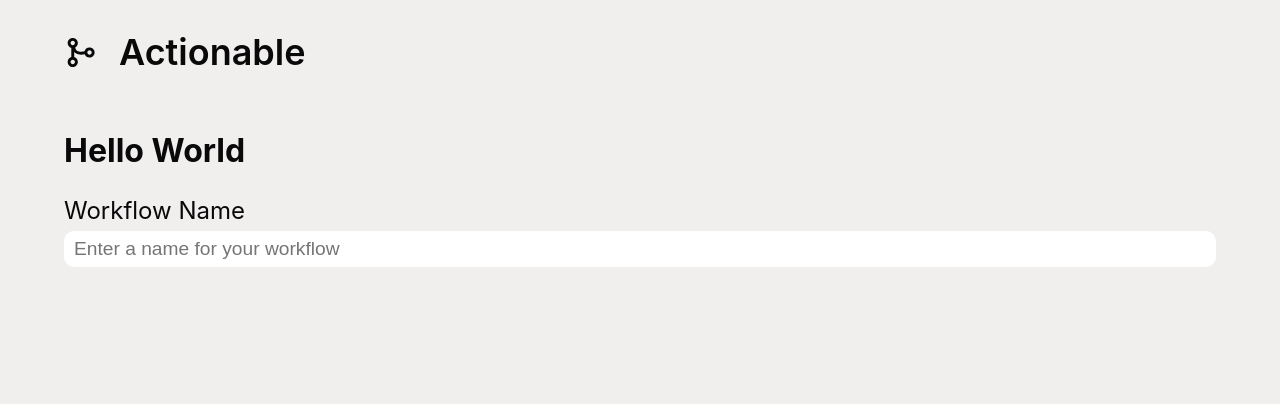
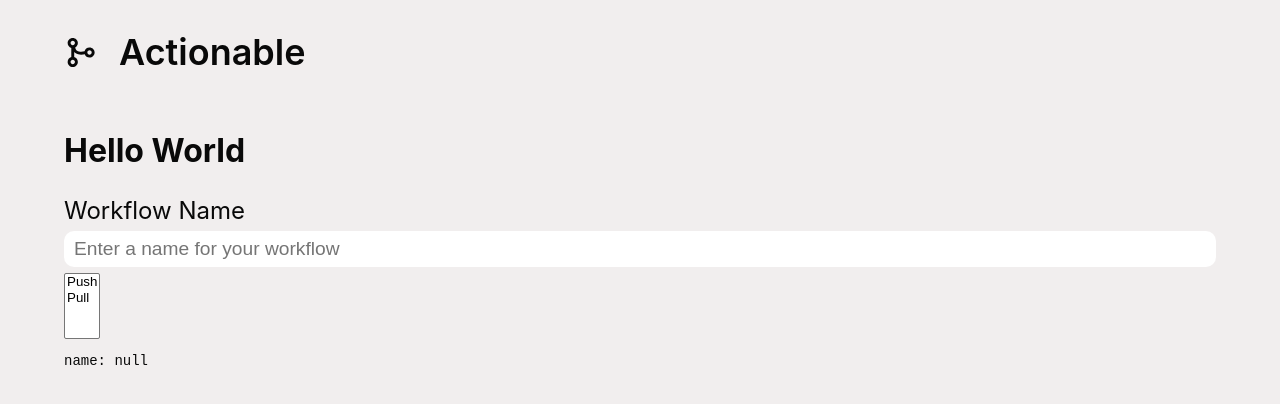
Before and after one commit to maybemaby/actionable, a Next.js app: page / in a window 1280 px wide. Shown: the top 404 px of the page. Built offline with nearby package versions, Linux system fonts and the light colour scheme.

Commit message:
Init component to parse and render yaml

```diff
--- /dev/null
+++ b/components/OnField/OnField.tsx
@@ -0,0 +1,35 @@
+import { TriggerEvent } from "@lib/types";
+import { useWorkflowStore } from "@stores/workflow/WorkflowStore";
+import { useEffect } from "react";
+import { ChangeEvent, useState } from "react";
+
+export const OnField = () => {
+  const store = useWorkflowStore();
+  const [selected, setSelected] = useState<TriggerEvent[]>([]);
+
+  useEffect(() => {
+    if (selected.length > 0) {
+      store.onEventArray(selected);
+    } else {
+      store.clearTriggers();
+    }
+  }, [selected]);
+
+  const handleChange = (e: ChangeEvent<HTMLSelectElement>) => {
+    const options = e.target.options;
+    const selectedOpts = [];
+    for (let i = 0; i < options.length; i++) {
+      if (options[i].selected) {
+        selectedOpts.push(options[i].value);
+      }
+      setSelected(selectedOpts as TriggerEvent[]);
+    }
+  };
+
+  return (
+    <select multiple onChange={handleChange}>
+      <option value={"push"}>Push</option>
+      <option value={"pull"}>Pull</option>
+    </select>
+  );
+};
--- /dev/null
+++ b/components/YamlPreview/YamlPreview.tsx
@@ -0,0 +1,10 @@
+import yaml from "js-yaml";
+import { useMemo } from "react";
+
+export function YamlPreview<T>({ given }: { given: T }) {
+  const converted = useMemo(() => {
+    return yaml.dump(given);
+  }, [given]);
+
+  return <pre>{converted}</pre>;
+}
--- a/package.json
+++ b/package.json
@@ -10,6 +10,8 @@
     "test": "jest --watch"
   },
   "dependencies": {
+    "@types/js-yaml": "^4.0.5",
+    "js-yaml": "^4.1.0",
     "next": "12.2.5",
     "react": "18.2.0",
     "react-dom": "18.2.0",
--- a/pages/index.tsx
+++ b/pages/index.tsx
@@ -1,9 +1,13 @@
 import type { NextPage } from "next";
 import Head from "next/head";
 import { useWorkflowStore } from "@stores/workflow/WorkflowStore";
+import { YamlPreview } from "@components/YamlPreview/YamlPreview";
+import { OnField } from "@components/OnField/OnField";
 
 const Home: NextPage = () => {
   const store = useWorkflowStore();
+
+  const { name, on } = store;
 
   return (
     <div>
@@ -23,7 +27,10 @@ const Home: NextPage = () => {
           value={store.name ?? ""}
           onChange={(e) => store.changeName(e.currentTarget.value)}
         />
+        <OnField />
       </section>
+
+      <YamlPreview given={{ name, on }} />
     </div>
   );
 };
--- a/stores/workflow/OnSlice.ts
+++ b/stores/workflow/OnSlice.ts
@@ -3,8 +3,9 @@ import { WorkflowSlices } from "./WorkflowSlices";
 import { OnBlock, TriggerEvent, Workflow } from "@lib/types/workflow";
 
 export type OnSlice = {
-  on: OnBlock | null;
+  on?: OnBlock;
   onEventArray: (events: TriggerEvent[]) => void;
+  clearTriggers: () => void;
 };
 
 export const createOnSlice: StateCreator<WorkflowSlices, [], [], OnSlice> = (
@@ -15,5 +16,9 @@ export const createOnSlice: StateCreator<WorkflowSlices, [], [], OnSlice> = (
       on: events,
     }));
   },
-  on: null,
+  clearTriggers() {
+    set(() => ({
+      on: undefined,
+    }));
+  },
 });
```
Also changed, not shown: 1 other file (tests, documents, lock files or other folders).
